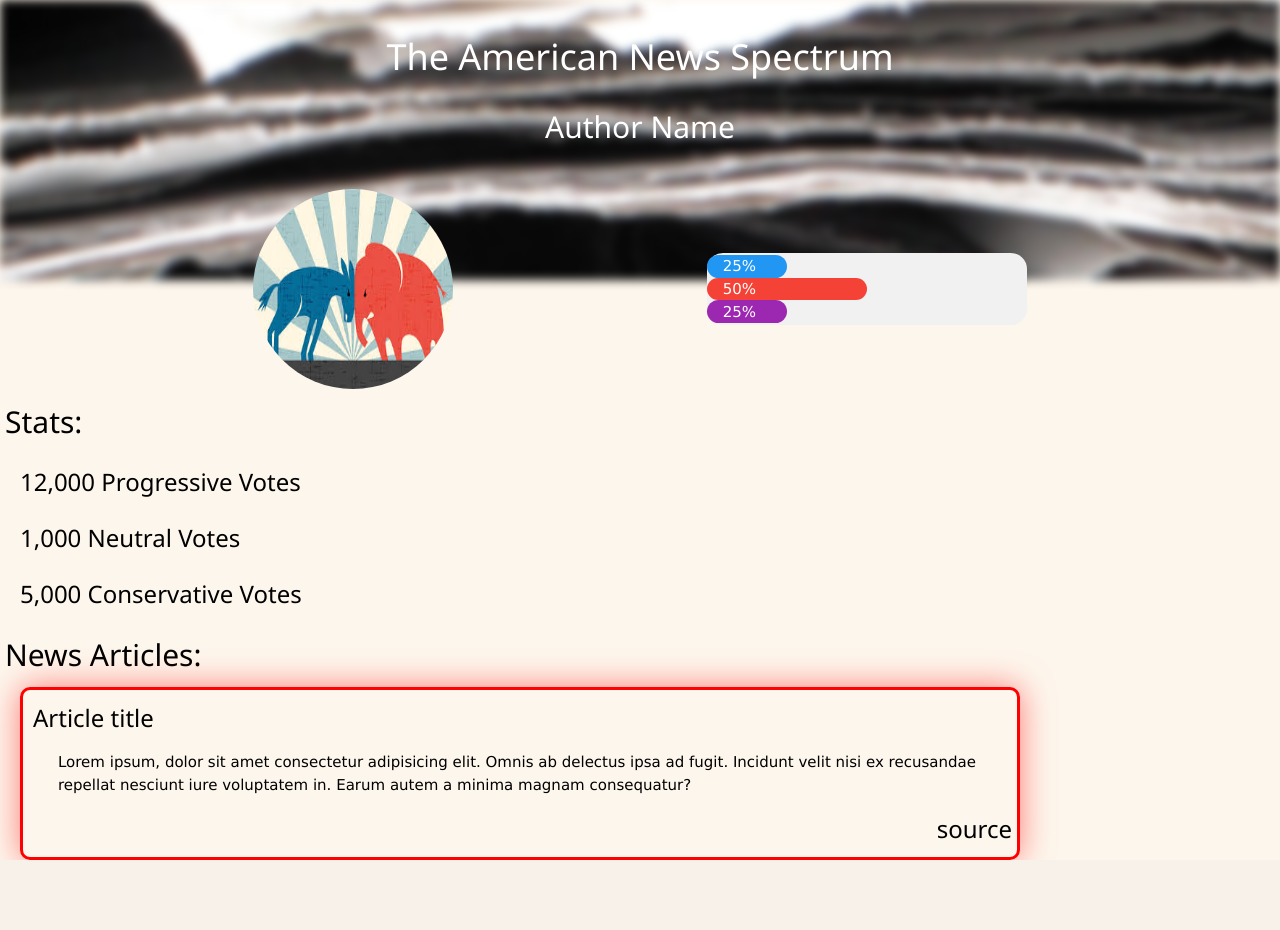
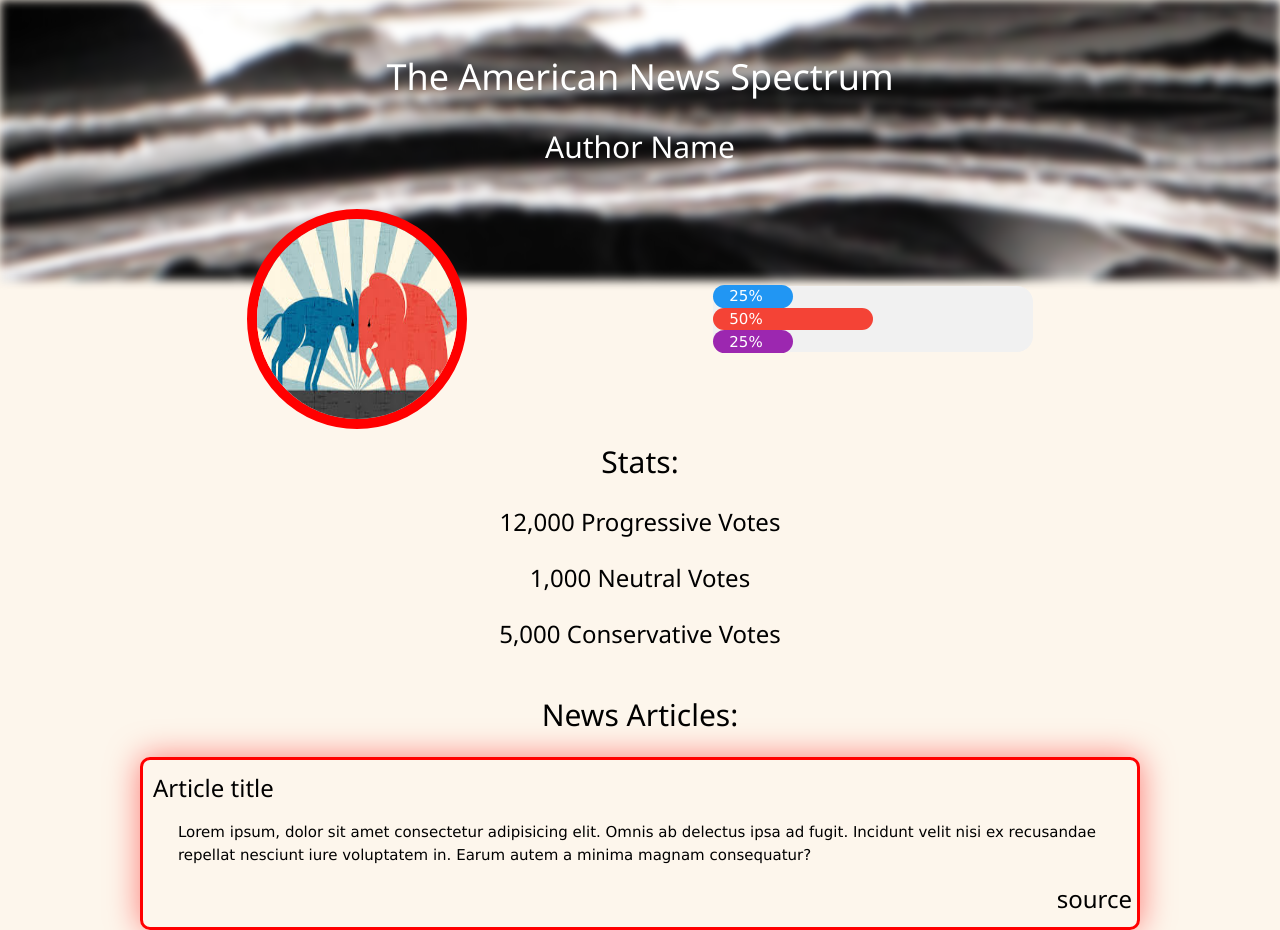
Before and after one commit to MegaClin10/TH21-NewSpectrum, a PHP site: page /author.html in a window 1280 px wide. Before the commit the page ends 860 px from the top, so only its background shows below. Run offline with PHP 8.4, Linux system fonts and the light colour scheme.

Commit message:
dark mode for main page and fixes for author page

```diff
--- a/assets/lm-css/authorStyle-lm.css
+++ b/assets/lm-css/authorStyle-lm.css
@@ -18,7 +18,7 @@ body div {
 }
 
 .title{
-    margin-top: 20px;
+    margin-top: 40px;
     display: flex;
     justify-content: center;
     color: white;
@@ -39,6 +39,8 @@ body div {
 
 .author-picture {
     display: flex;
+    border: 10px solid red;
+    border-radius: 110px;
 }
 
 .author-picture img{
@@ -58,7 +60,7 @@ body div {
 .stat-bar{
     display: flex;
     width: 100%;
-    height:36%;
+    height:30%;
     justify-content: center;
 }
 
@@ -70,47 +72,45 @@ body div {
 }
 
 .middle-half{
+    justify-content: center;
     display: flex;
     flex-direction: column;
 }
 
 .stat-title{
+    justify-content: center;
     display: flex;
-    margin-left: 5px;
 }
 
 .vote-count-container{
     display:flex;
     flex-direction: column;
-    margin-left: 20px;
 }
 
-.progressive-count{
-    display: flex;
-}
-
-.neutral-count{
-    display: flex;
-}
-
-.conservative-count{
-    display: flex;
+.vote-count-container h3 {
+    text-align: center;
 }
 
 .lower-half{
+    margin-top: 20px;
     display: flex;
     flex-direction: column;
+    justify-content: center;
 }
 
 .news-article-title{
     display: flex;
-    margin-left: 5px;
+    justify-content: center;
+    margin-bottom: 10px;
+}
+
+.article-container {
+    display: flex;
+    justify-content: center;
 }
 
 .article {
     max-width: 1000px;
-    margin-right: 100px;
-    margin-left: 20px;
 
     border: 3px solid red;
     border-radius: 10px;
--- a/author.html
+++ b/author.html
@@ -65,6 +65,7 @@
                 <h2>News Articles:</h2>
             </div>
 
+            <div class="article-container">
                 <div class= "article">
                     <div class="article-title">
                         <h3 class="article-title">Article title</h3>
@@ -79,5 +80,6 @@
                     </div>
                 </div>
             </div>
+        </div>
     </body>
 </html>
```
Also changed, not shown: assets/lm-css/mainStyle-lm.css (+19 -0 lines), main.html (+8 -8 lines), scripts/darkmode.js (added, +12 -0 lines). Lines whose indentation alone changed are shown as unchanged.
